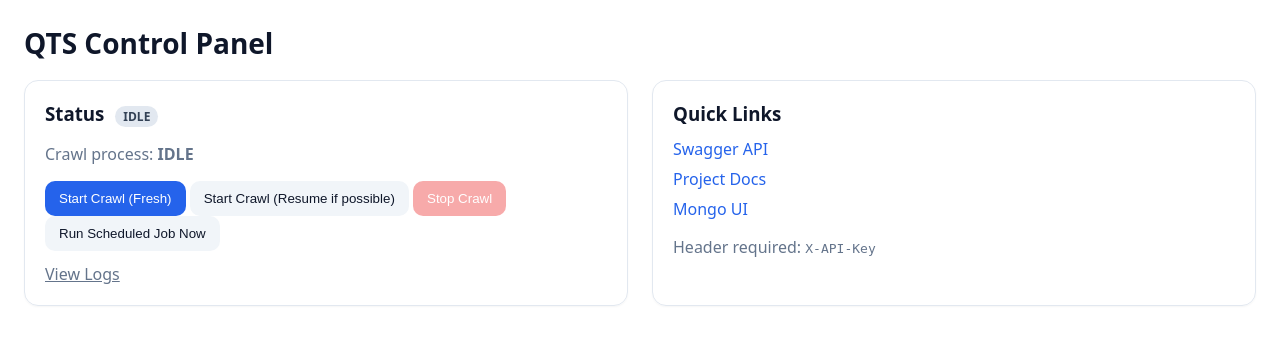
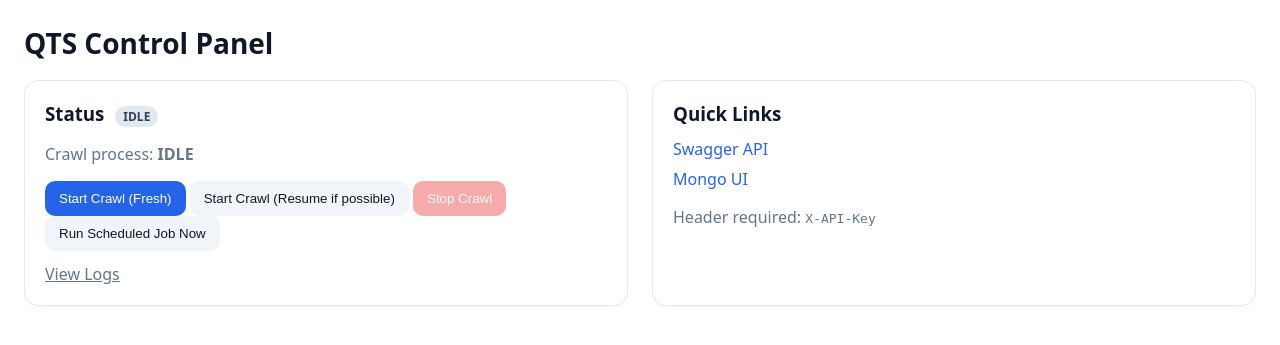
Before and after one commit to tohfaakib/QTSBooksAPI, a FastAPI app: template app/templates/dashboard.html in a window 1280 px wide. Shown: the top 345 px of the page. Run offline with FastAPI, Linux system fonts and the light colour scheme; the template is opened without the code that fills it: most values are stand-ins (such as "Sample title", 1, 10 or a date in 2020).

Commit message:
removed extra doc from ui

```diff
--- a/app/templates/dashboard.html
+++ b/app/templates/dashboard.html
@@ -67,7 +67,6 @@
       <h3>Quick Links</h3>
       <div class="links">
         <a href="/docs" target="_blank">Swagger API</a>
-        <a href="/dashboard/docs" target="_blank">Project Docs</a>
         <a href="{{ mongo_ui }}" target="_blank">Mongo UI</a>
       </div>
       <p class="muted">Header required: <code>X-API-Key</code></p>
```
